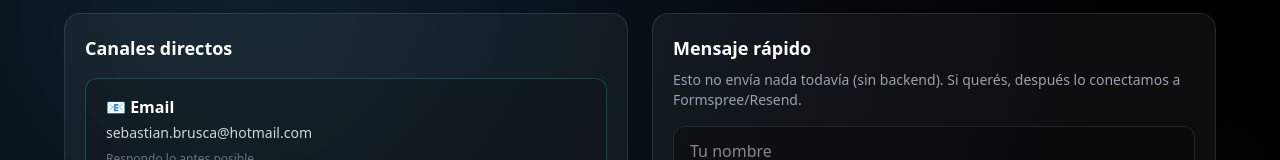
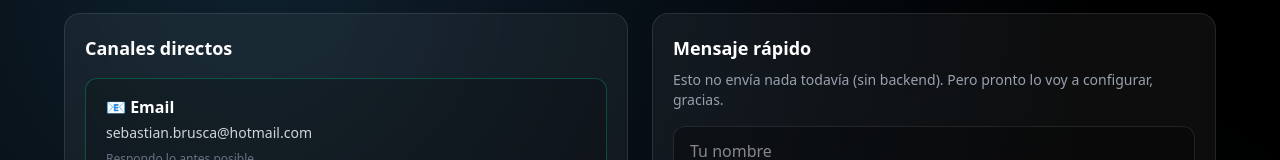
Before and after one commit to SebastianBrusca/seba-portfolio, a Next.js app: page /contact in a window 1280 px wide. Shown: the part 195-355 px from the top of the page. Built offline with nearby package versions, Linux system fonts and the light colour scheme.

Commit message:
Make contact page a client component to allow form events

```diff
--- a/src/app/contact/page.tsx
+++ b/src/app/contact/page.tsx
@@ -116,8 +116,7 @@ export default function ContactPage() {
             <div className="rounded-2xl border border-white/10 bg-white/5 p-5">
               <h2 className="text-lg font-semibold mb-2">Mensaje rápido</h2>
               <p className="text-sm text-gray-400 mb-4">
-                Esto no envía nada todavía (sin backend). Si querés, después lo
-                conectamos a Formspree/Resend.
+                Esto no envía nada todavía (sin backend). Pero pronto lo voy a configurar, gracias.
               </p>
 
               <form
```
